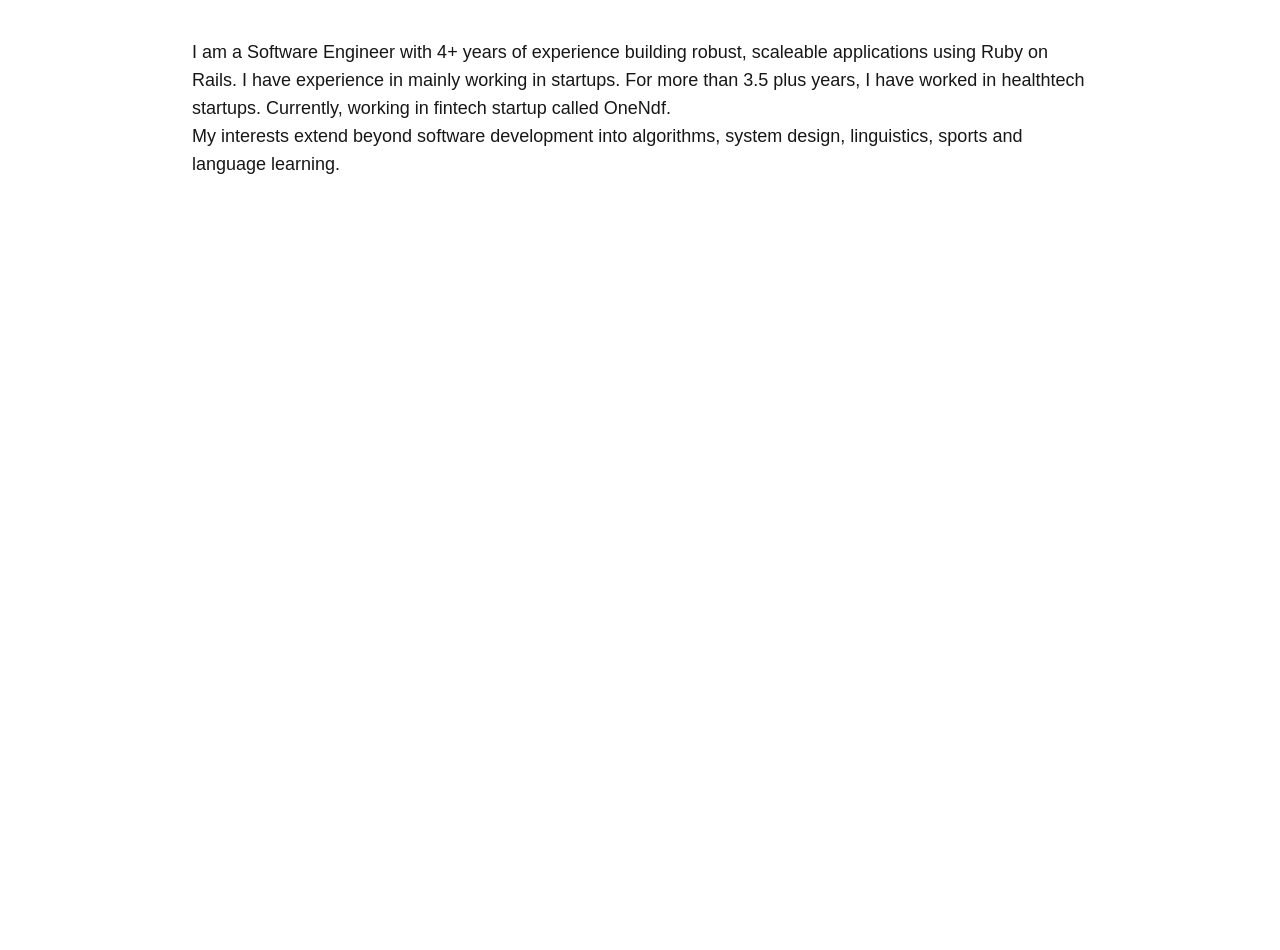
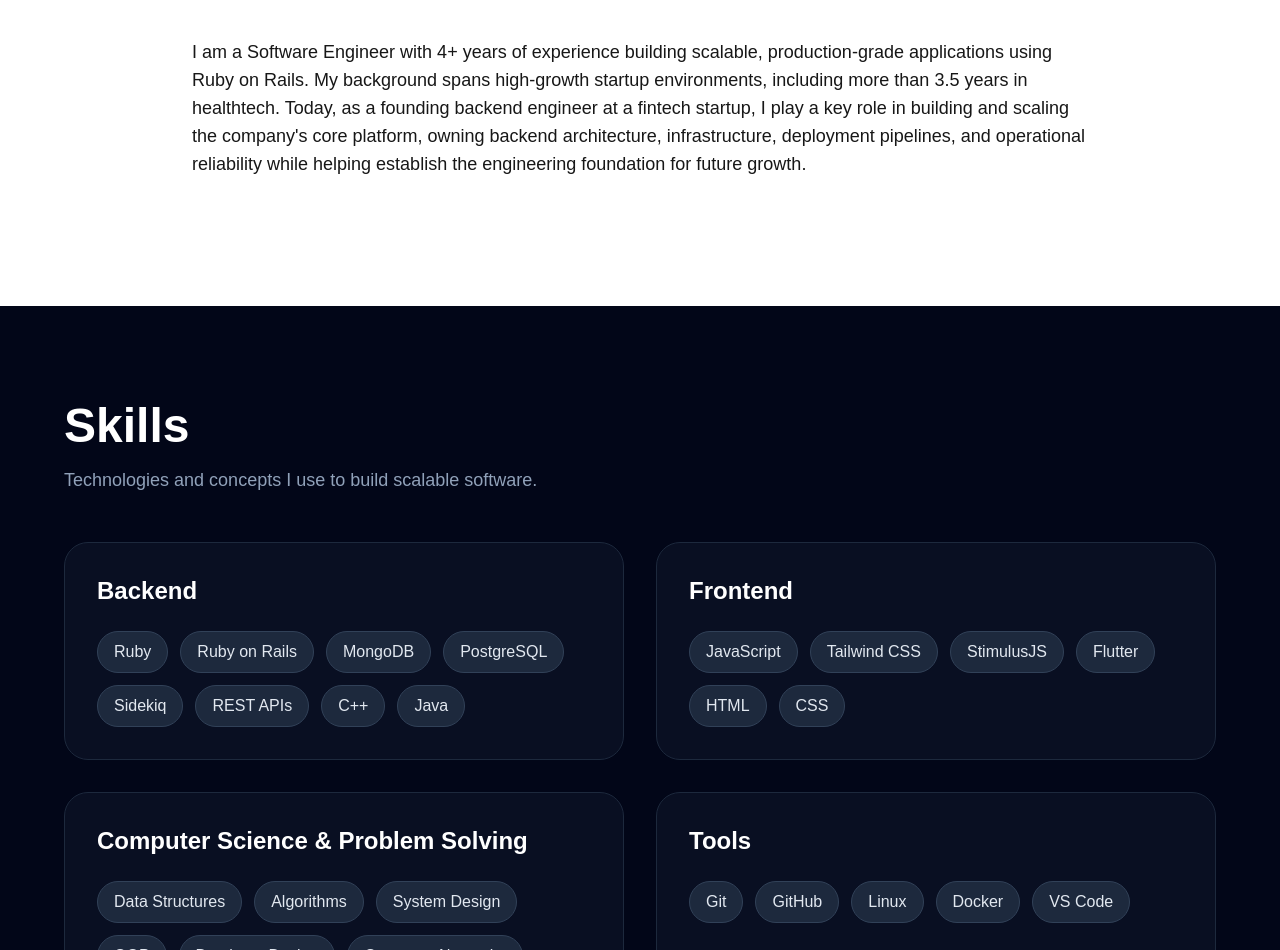
Before and after one commit to tomakazu/rishabh_malhotra_techie, a Next.js app: page / in a window 1280 px wide. Shown: the part 962-1912 px from the top of the page. Before the commit the page ends 1268 px from the top, so only its background shows below. Built offline with nearby package versions, Linux system fonts and the light colour scheme.

Commit message:
Added skills and information about me

```diff
--- a/app/page.tsx
+++ b/app/page.tsx
@@ -1,11 +1,13 @@
 import Hero from "../components/Hero";
 import About from "@/components/About";
+import Skills from "@/components/Skills";
 
 export default function Home() {
   return (
     <main>
       <Hero />
       <About />
+      <Skills />
     </main>
   );
 }
--- a/components/About.tsx
+++ b/components/About.tsx
@@ -7,16 +7,14 @@ export default function About() {
         </h2>
 
         <p className="text-lg">
-          I am a Software Engineer with 4+ years of
-          experience building robust, scaleable applications
-          using Ruby on Rails. I have experience in mainly working
-          in startups. For more than 3.5 plus years, I have worked in
-          healthtech startups. Currently, working in fintech startup
-          called OneNdf.
-        </p>
-        <p className="text-lg">
-          My interests extend beyond software development into
-          algorithms, system design, linguistics, sports and language learning.
+        I am a Software Engineer with 4+ years of experience building scalable,
+        production-grade applications using Ruby on Rails. My background spans
+        high-growth startup environments, including more than 3.5 years in
+        healthtech. Today, as a founding backend engineer at a fintech startup,
+        I play a key role in building and scaling the company's core platform,
+        owning backend architecture, infrastructure, deployment pipelines, and
+        operational reliability while helping establish the engineering foundation
+        for future growth.
         </p>
       </div>
     </section>
--- a/components/Skills.tsx
+++ b/components/Skills.tsx
@@ -0,0 +1,111 @@
+export default function Skills() {
+  const skillGroups = [
+    {
+      title: "Backend",
+      skills: [
+        "Ruby",
+        "Ruby on Rails",
+        "MongoDB",
+        "PostgreSQL",
+        "Sidekiq",
+        "REST APIs",
+        "C++",
+        "Java"
+      ],
+    },
+    {
+      title: "Frontend",
+      skills: [
+        "JavaScript",
+        "Tailwind CSS",
+        "StimulusJS",
+        "Flutter",
+        "HTML",
+        "CSS",
+      ],
+    },
+    {
+      title: "Computer Science & Problem Solving",
+      skills: [
+        "Data Structures",
+        "Algorithms",
+        "System Design",
+        "OOP",
+        "Database Design",
+        "Computer Networks",
+        "Competetive Programming",
+        "Operating System"
+      ],
+    },
+    {
+      title: "Tools",
+      skills: [
+        "Git",
+        "GitHub",
+        "Linux",
+        "Docker",
+        "VS Code",
+      ],
+    },
+  ];
+
+  return (
+    <section
+      id="skills"
+      className="bg-slate-950 text-white py-24 px-6"
+    >
+      <div className="max-w-6xl mx-auto">
+        <h2 className="text-5xl font-bold mb-4">
+          Skills
+        </h2>
+
+        <p className="text-slate-400 mb-12 text-lg">
+          Technologies and concepts I use to build
+          scalable software.
+        </p>
+
+        <div className="grid md:grid-cols-2 gap-8">
+          {skillGroups.map((group) => (
+            <div
+              key={group.title}
+              className="
+                rounded-3xl
+                border border-slate-800
+                bg-slate-900/60
+                backdrop-blur-lg
+                p-8
+                hover:border-cyan-500
+                transition-all
+                duration-300
+              "
+            >
+              <h3 className="text-2xl font-semibold mb-6">
+                {group.title}
+              </h3>
+
+              <div className="flex flex-wrap gap-3">
+                {group.skills.map((skill) => (
+                  <span
+                    key={skill}
+                    className="
+                      px-4 py-2
+                      rounded-full
+                      bg-slate-800
+                      text-slate-200
+                      border border-slate-700
+                      hover:border-cyan-400
+                      hover:text-cyan-300
+                      transition-all
+                    "
+                  >
+                    {skill}
+                  </span>
+                ))}
+              </div>
+            </div>
+          ))}
+        </div>
+      </div>
+    </section>
+  );
+}
```
